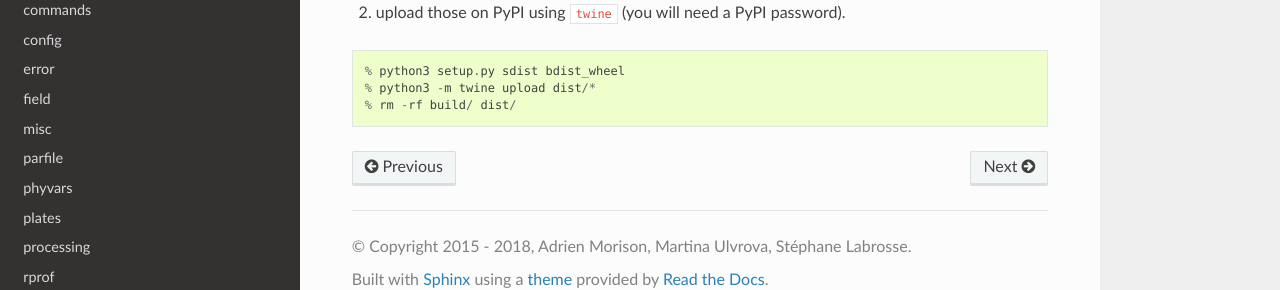
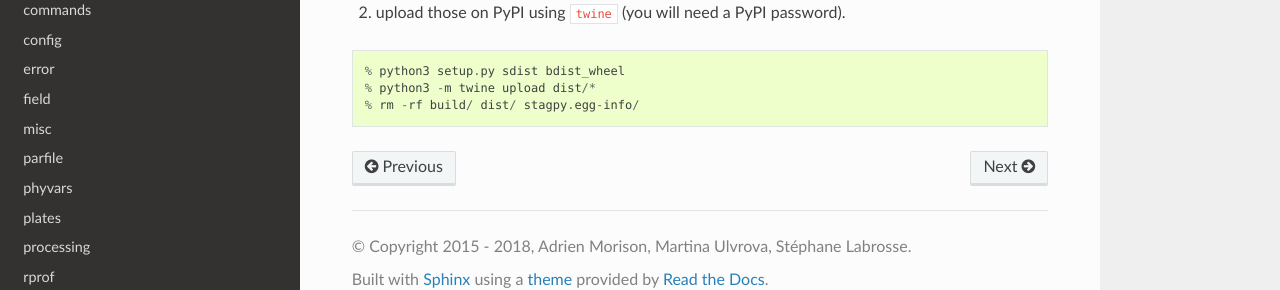
Before and after one commit to StagPython/StagPy, a Sphinx documentation site: the page built from docs/sources/maintainers.rst, in a window 1280 px wide. Shown: the part 486-776 px from the top of the page. Built offline with Sphinx 7.4.7 and the Read the Docs theme 2.0.0, drawn with Linux system fonts in a browser that asks for light colours.

Commit message:
Use of pip to install dev version in venv
This allows for a better handling of dependencies (e.g. downloading
wheels if they exist) and we don't need to keep egg files around
anymore.

```diff
--- a/docs/sources/maintainers.rst
+++ b/docs/sources/maintainers.rst
@@ -23,4 +23,4 @@ Releasing on PyPI is a two steps process:
 
     % python3 setup.py sdist bdist_wheel
     % python3 -m twine upload dist/*
-    % rm -rf build/ dist/
+    % rm -rf build/ dist/ stagpy.egg-info/
```
Also changed, not shown: 2 other files.
